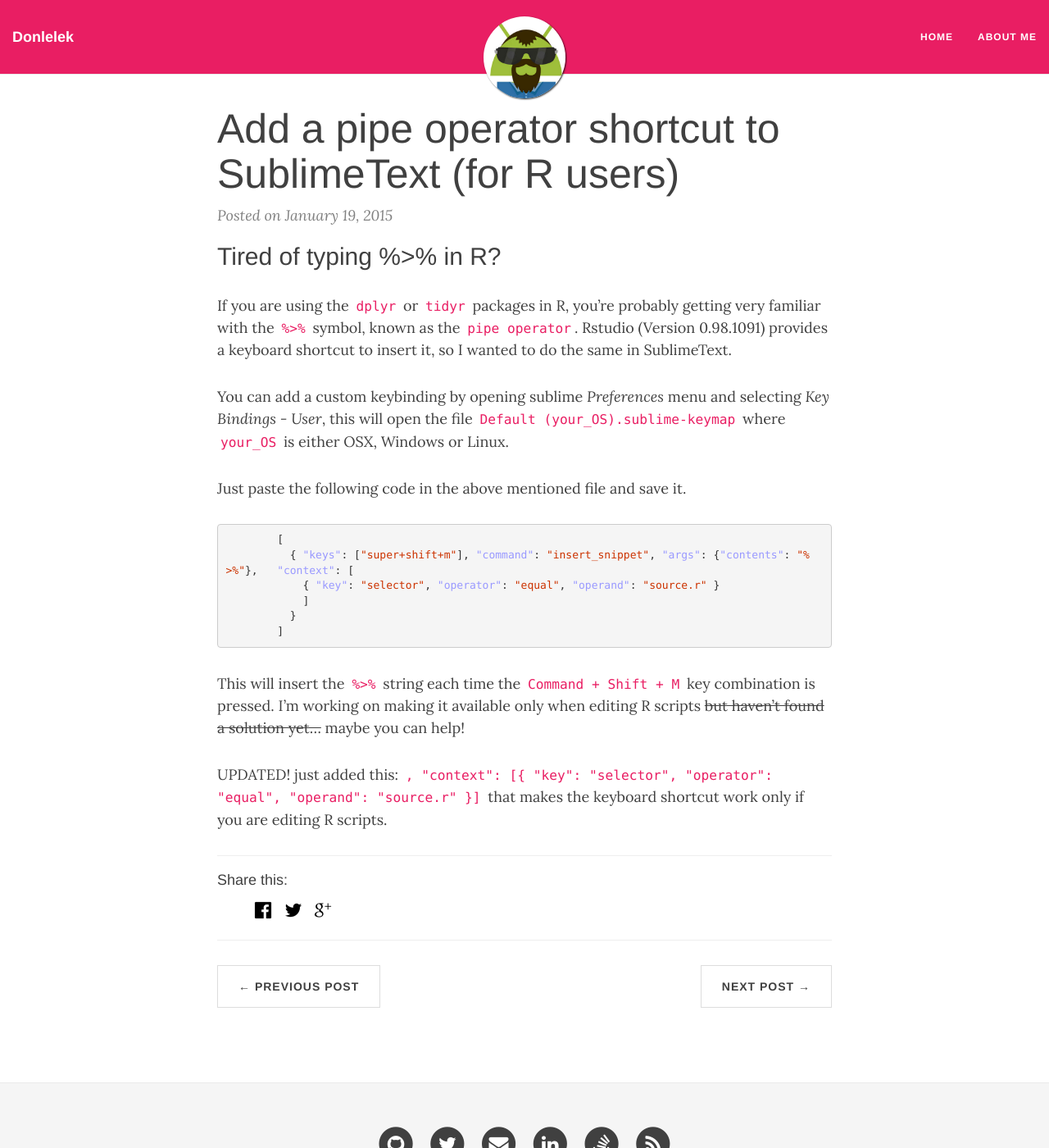
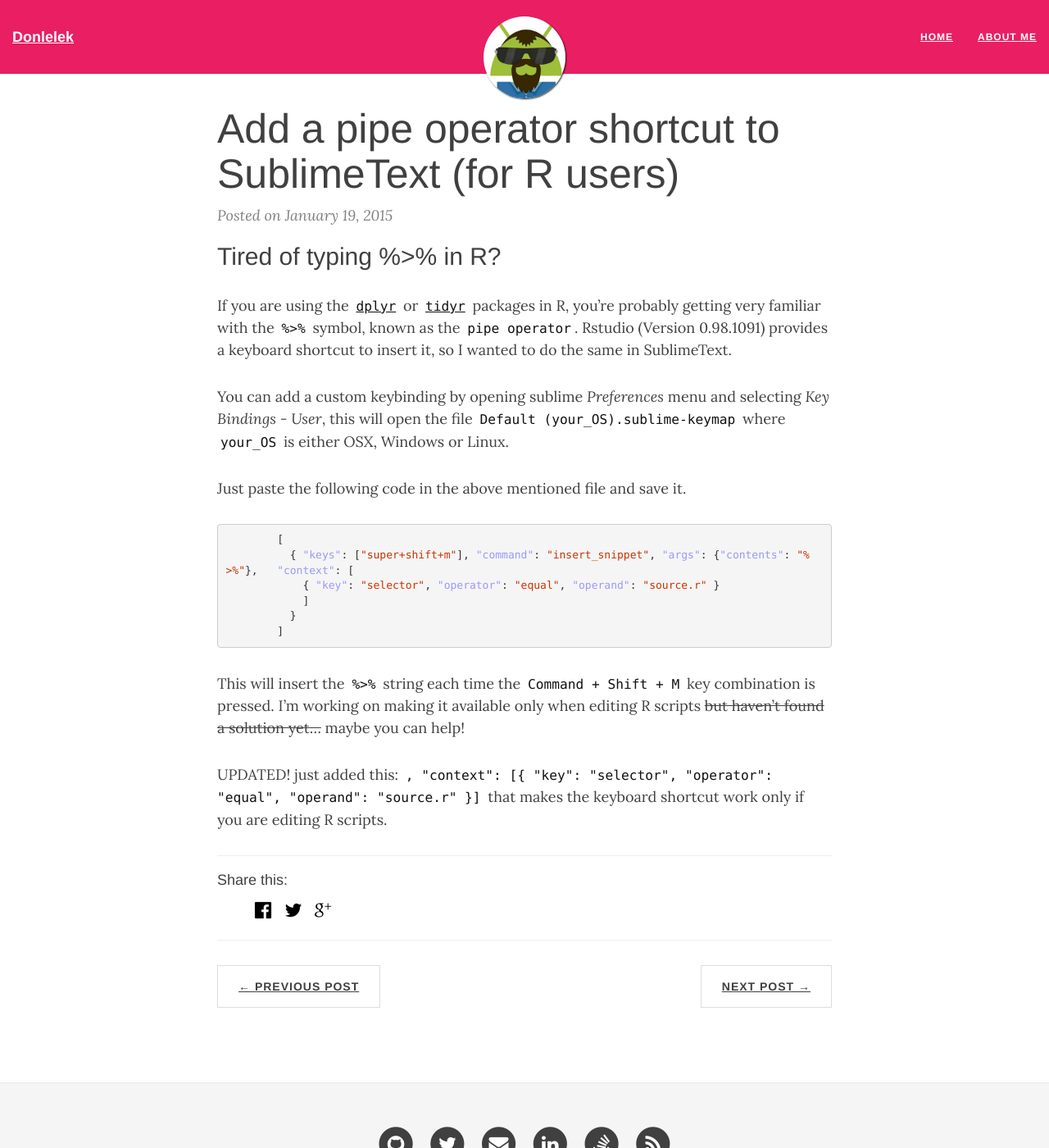
Before and after one commit to donlelek/donlelek.github.io, a Jekyll site: the page built from _posts/2015-01-19-add-pipe-operator-shortcut-st3.md, in a window 1280 px wide and 1400 px high. Shown: the whole window at 82% size. Built offline with Jekyll 4.4.1, drawn with Linux system fonts in a browser that asks for light colours; nearby versions of some CDN libraries; comment, search, counter and statistics services are not loaded.

Commit message:
trying underlines in links... and boring color for code

```diff
--- a/css/main.css
+++ b/css/main.css
@@ -20,7 +20,7 @@ p a {
 code {
   padding: 2px 4px;
   font-size: 90%;
-  color: #E91E63;
+  color: #111111;
   background-color: #ffffff;
   border-radius: 4px;
 }
@@ -30,10 +30,12 @@ h1,h2,h3,h4,h5,h6 {
 }
 a {
   color: #111111;
+  text-decoration: underline;
 }
 a:hover,
 a:focus {
   color: #E91E63;
+  text-decoration: underline;
 }
 blockquote {
   color: #808080;
```
